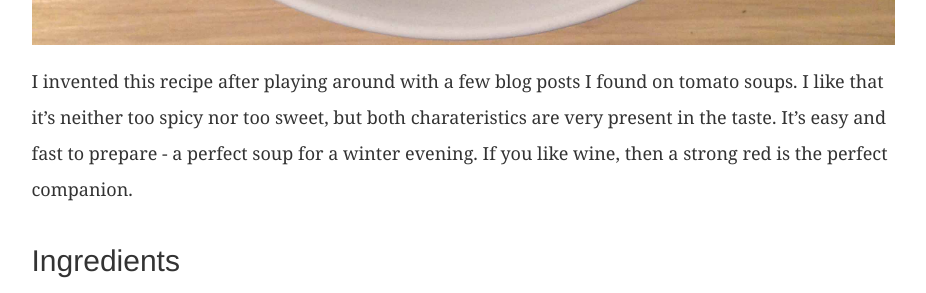
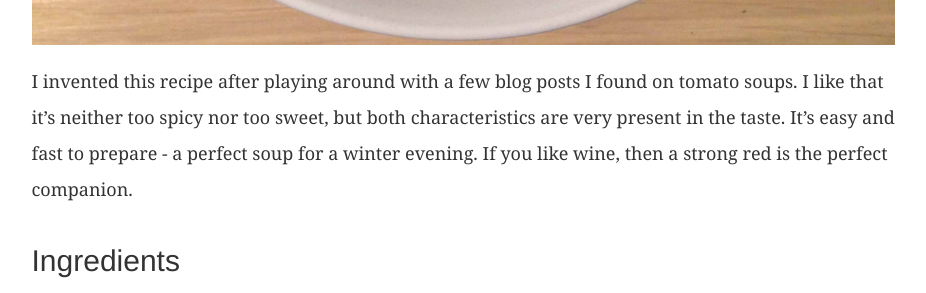
Before and after one commit to lucapette/lucapette.github.com, a Jekyll site: the page built from _posts/2017-01-09-tomato-soup.markdown, in a window 1280 px wide and 900 px high, scrolled down 816 px. Shown: the part 191-484 px from the top of the window, without its empty margins (136-1062 px from the left). Built offline with Jekyll 4.4.1, drawn with Linux system fonts in a browser that asks for light colours; nearby versions of some CDN libraries; some of the changed text lies outside the part shown.

Commit message:
Fix a typo and be a French accents Nazi

```diff
--- a/_posts/2017-01-09-tomato-soup.markdown
+++ b/_posts/2017-01-09-tomato-soup.markdown
@@ -10,7 +10,7 @@ layout: articles
 
 I invented this recipe after playing around with a few blog posts I found on
 tomato soups. I like that it's neither too spicy nor too sweet, but both
-charateristics are very present in the taste. It's easy and fast to prepare -
+characteristics are very present in the taste. It's easy and fast to prepare -
 a perfect soup for a winter evening. If you like wine, then a strong red is
 the perfect companion.
 
```
Also changed, not shown: other parts of _posts/2017-01-09-tomato-soup.markdown (+1 -1 lines).
